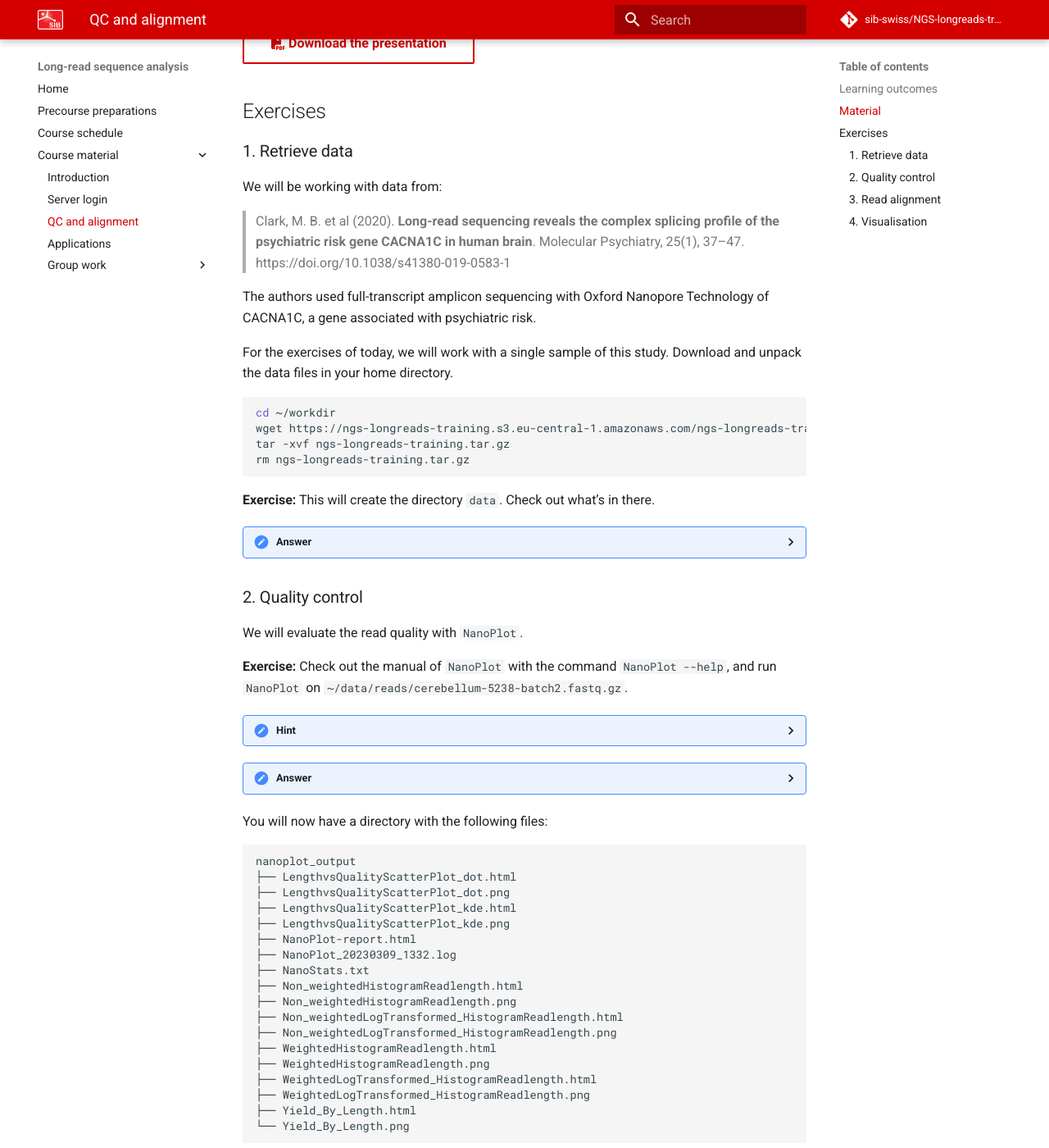
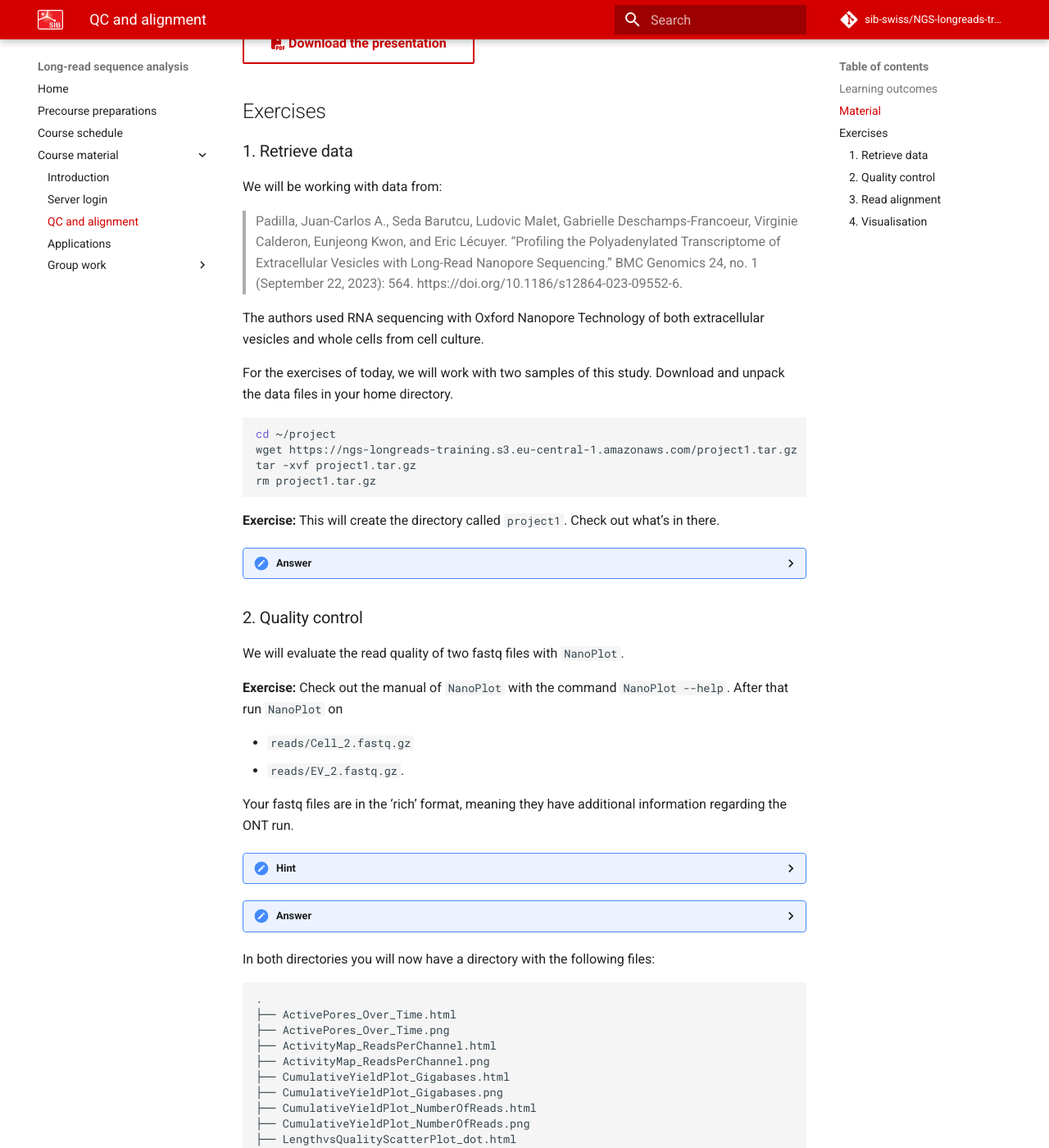
Before and after one commit to sib-swiss/NGS-longreads-training, an MkDocs documentation site: the page built from docs/course_material/qc_alignment.md, in a window 1280 px wide and 1400 px high, scrolled down 554 px. Shown: the whole window at 82% size. Built offline with MkDocs 1.6.1 and Material for MkDocs 9.7.7, drawn with Linux system fonts in a browser that asks for light colours; comment, search, counter and statistics services are not loaded; the version menu is left out; some of the changed text lies outside the part shown.

Commit message:
updates exercises based on new dataset

````diff
--- a/docs/course_material/qc_alignment.md
+++ b/docs/course_material/qc_alignment.md
@@ -19,105 +19,142 @@
 
 We will be working with data from:
 
-> Clark, M. B. et al (2020). **Long-read sequencing reveals the complex splicing profile of the psychiatric risk gene CACNA1C in human brain**. Molecular Psychiatry, 25(1), 37–47. https://doi.org/10.1038/s41380-019-0583-1
+> Padilla, Juan-Carlos A., Seda Barutcu, Ludovic Malet, Gabrielle Deschamps-Francoeur, Virginie Calderon, Eunjeong Kwon, and Eric Lécuyer. “Profiling the Polyadenylated Transcriptome of Extracellular Vesicles with Long-Read Nanopore Sequencing.” BMC Genomics 24, no. 1 (September 22, 2023): 564. https://doi.org/10.1186/s12864-023-09552-6.
 
-The authors used full-transcript amplicon sequencing with Oxford Nanopore Technology of CACNA1C, a gene associated with psychiatric risk.
+The authors used RNA sequencing with Oxford Nanopore Technology of both extracellular vesicles and whole cells from cell culture.
 
-For the exercises of today, we will work with a single sample of this study. Download and unpack the data files in your home directory.
+For the exercises of today, we will work with two samples of this study. Download and unpack the data files in your home directory.
 
 ```sh
-cd ~/workdir
-wget https://ngs-longreads-training.s3.eu-central-1.amazonaws.com/ngs-longreads-training.tar.gz
-tar -xvf ngs-longreads-training.tar.gz
-rm ngs-longreads-training.tar.gz
+cd ~/project
+wget https://ngs-longreads-training.s3.eu-central-1.amazonaws.com/project1.tar.gz
+tar -xvf project1.tar.gz
+rm project1.tar.gz
 ```
 
-**Exercise:** This will create the directory `data`. Check out what's in there.
+**Exercise:** This will create the directory called `project1`. Check out what's in there.
 
 ??? done "Answer"
-    Go to the `~/workdir/data` folder:
+    Go to the `~/project/project1` folder:
 
     ```sh
-    cd ~/data
+    cd ~/project/project1
     ```
 
     The data folder contains the following:
     ```
-    data/
+    project1/
     ├── reads
-    │   └── cerebellum-5238-batch2.fastq.gz
-    └── reference
-        └── Homo_sapiens.GRCh38.dna.chromosome.12.fa
+    │   ├── Cell_1.fastq.gz
+    │   ├── Cell_2.fastq.gz
+    │   ├── Cell_3.fastq.gz
+    │   ├── EV_1.fastq.gz
+    │   ├── EV_2.fastq.gz
+    │   └── EV_3.fastq.gz
+    ├── reads_manifest.tsv
+    └── references
+        ├── Homo_sapiens.GRCh38.111.chr5.chr6.chrX.gtf
+        └── Homo_sapiens.GRCh38.dna.primary_assembly.chr5.chr6.chrX.fa
 
-    2 directories, 2 files
+    2 directories, 9 files
+
     ```
-    In the reads folder a fastq file with reads, in the reference folder the reference sequence.
+    In the reads folder a fastq file with reads, which are described in `reads_manifest.csv`. EV means 'extracellular vesicle', Cell means 'entire cells'. In the references folder you can find the reference sequence and annotation.
 
 ### 2. Quality control
 
-We will evaluate the read quality with `NanoPlot`.
+We will evaluate the read quality of two fastq files with `NanoPlot`.
 
-**Exercise:** Check out the manual of `NanoPlot` with the command `NanoPlot --help`, and run `NanoPlot` on `~/data/reads/cerebellum-5238-batch2.fastq.gz`.
+**Exercise:** Check out the manual of `NanoPlot` with the command `NanoPlot --help`. After that run `NanoPlot` on
+
+- `reads/Cell_2.fastq.gz`
+- `reads/EV_2.fastq.gz`.
+
+Your fastq files are in the 'rich' format, meaning they have additional information regarding the ONT run.
 
 ??? hint "Hint"
-    For a basic output of `NanoPlot` on a `fastq.gz` file you can use the options `--outdir` and `--fastq`.
+    For a basic output of `NanoPlot` on a `fastq.gz` file you can use the options `--outdir` and `--fastq_rich`.
 
 ??? done "Answer"
-    We have a `fastq` file, so based on the manual and the example we can run:
+    We have a rich `fastq` file, so based on the manual and the example we can run:
 
     ```sh
-    cd ~/workdir
+    cd ~/project/project1
+
+    mkdir -p nanoplot
+
     NanoPlot \
-    --fastq data/reads/cerebellum-5238-batch2.fastq.gz \
-    --outdir nanoplot_output
+    --fastq_rich reads/Cell_2.fastq.gz \
+    --outdir nanoplot/Cell_2
+
+    NanoPlot \
+    --fastq_rich reads/EV_2.fastq.gz \
+    --outdir nanoplot/EV_2
     ```
 
-You will now have a directory with the following files:
+In both directories you will now have a directory with the following files:
 
 ```
-nanoplot_output
+.
+├── ActivePores_Over_Time.html
+├── ActivePores_Over_Time.png
+├── ActivityMap_ReadsPerChannel.html
+├── ActivityMap_ReadsPerChannel.png
+├── CumulativeYieldPlot_Gigabases.html
+├── CumulativeYieldPlot_Gigabases.png
+├── CumulativeYieldPlot_NumberOfReads.html
+├── CumulativeYieldPlot_NumberOfReads.png
 ├── LengthvsQualityScatterPlot_dot.html
 ├── LengthvsQualityScatterPlot_dot.png
 ├── LengthvsQualityScatterPlot_kde.html
 ├── LengthvsQualityScatterPlot_kde.png
+├── NanoPlot_20240221_1219.log
 ├── NanoPlot-report.html
-├── NanoPlot_20230309_1332.log
 ├── NanoStats.txt
 ├── Non_weightedHistogramReadlength.html
 ├── Non_weightedHistogramReadlength.png
 ├── Non_weightedLogTransformed_HistogramReadlength.html
 ├── Non_weightedLogTransformed_HistogramReadlength.png
+├── NumberOfReads_Over_Time.html
+├── NumberOfReads_Over_Time.png
+├── TimeLengthViolinPlot.html
+├── TimeLengthViolinPlot.png
+├── TimeQualityViolinPlot.html
+├── TimeQualityViolinPlot.png
 ├── WeightedHistogramReadlength.html
 ├── WeightedHistogramReadlength.png
 ├── WeightedLogTransformed_HistogramReadlength.html
 ├── WeightedLogTransformed_HistogramReadlength.png
 ├── Yield_By_Length.html
 └── Yield_By_Length.png
+
+0 directories, 31 files
 ```
 
-The file `NanoPlot-report.html` contains a report with all the information stored in the other files.
+The file `NanoPlot-report.html` contains a report with all the information stored in the other files, and `NanoStats.txt` in text format.
 
-**Exercise:** Download `NanoPlot-report.html` to your local computer and answer the following questions:
+**Exercise:** Check out some of the .png plots and the contents of `NanoStats.txt`. Also, download `NanoPlot-report.html` for both files to your local computer and answer the following questions:
 
-**A.** How many reads are in the file?
+**A.** How many reads are in the files?
 
-**B.** What is the average read length? Is there a wide distribution? Given that these sequences are generated from a long-range PCR, is that expected?
+**B.** What are the average read lengths? What does this tell us about the quality of both runs?
 
 **C.** What is the average base quality and what kind of accuracy do we therefore expect?
 
 !!! hint "Download files from the notebook"
-    You can download files from the file browser, by right-clicking a file and selecting **Download**:
+    You can download files from the file browser, by right-clicking a file and selecting **Download...**:
 
     <figure>
-      <img src="../../assets/images/jupyter_download_file.png" width="400"/>
+      <img src="../../assets/images/download_file.gif" width="400"/>
     </figure>
 
 ??? done "Answer"
-    A. 3735
+    **A.** Cell_2: 49,808 reads; EV_2: 6,214 reads
 
-    B. The average read length is 6,003.3 base pairs. From the read length histogram we can see that there is a very narrow distribution. As a PCR will generate sequences of approximately the same length, this is expected.
+    **B.** Cell_2: 1186.7 EV_2: 607.9. Both runs are form cDNA. Transcripts are usually around 1-2kb. The average read length is therefore quite for EV_2.
 
-    C. The average base quality is 7.3. We have learned that $p=10^{\frac{-baseQ}{10}}$, so the average probability that the base is wrong is $10^{\frac{-7.3}{10}} = 0.186$. The expected accuracy is $1-0.186=0.814$ or 81.4%.
+    **C.** The median base quality is for both around 12. This means that the error probability is about 10^(-12/10) = 0.06, so an accuracy of 94%.
+
 
 ### 3. Read alignment
 
@@ -138,57 +175,28 @@ The sequence aligner [`minimap2`](https://github.com/lh3/minimap2) is specifical
     ```
     We are working with ONT data so we could choose `map-ont`. However, our data is also spliced. Therefore, we should choose `splice`.
 
-Introns can be quite long in mammals; up to a few hundred kb.
-
-**Exercise:** Look up the CACNA1C gene in hg38 in IGV, and roughly estimate the length of the longest intron.
-
-!!! hint "Hint"
-    First load hg38 in IGV, by clicking the topleft drop-down menu:
-
-    <figure>
-      <img src="../../assets/images/IGV_choose_hg38.png" width="200"/>
-    </figure>
-
-    After that type `CACNA1C` in the search box:
-
-    <figure>
-      <img src="../../assets/images/IGV_choose_CACNA1C.png" width="300"/>
-    </figure>
-
-??? done "Answer"
-    The longest intron is about 350 kilo bases (350,000 base pairs)
-
-**Exercise:** Check out the `-G` option of `minimap2`. How does this relate to the the largest intron size of CACNA1C?
-
-??? done "Answer"
-    This is what the manual says:
-
-    ```
-    -G NUM       max intron length (effective with -xsplice; changing -r) [200k]
-    ```
-
-    We found an intron size of approximately 350k, so the default is set too small. We should be increase it to at least 350k.
-
 **Exercise:** Make a directory called `alignments` in your working directory. After that, modify the command below for `minimap2` and run it from a script.
 
 ```sh
 #!/usr/bin/env bash
 
-cd ~/workdir
+cd ~/project/project1
 
-minimap2 \
--a \
--x [PARAMETER] \
--G [PARAMETER] \
--t 4 \
-data/reference/Homo_sapiens.GRCh38.dna.chromosome.12.fa \
-data/reads/cerebellum-5238-batch2.fastq.gz \
-| samtools sort \
-| samtools view -bh > alignments/cerebellum-5238-batch2.bam
+mkdir -p alignments
 
-## indexing for IGV
-samtools index alignments/cerebellum-5238-batch2.bam
+for sample in EV_2 Cell_2; do
+    minimap2 \
+    -a \
+    -x [PARAMETER] \
+    -t 4 \
+    references/Homo_sapiens.GRCh38.dna.primary_assembly.chr5.chr6.chrX.fa \
+    reads/"$sample".fastq.gz \
+    | samtools sort \
+    | samtools view -bh > alignments/"$sample".bam
 
+    ## indexing for IGV
+    samtools index alignments/"$sample".bam
+done
 
 ```
 
@@ -196,31 +204,29 @@ samtools index alignments/cerebellum-5238-batch2.bam
     Once your script is running, it will take a while to finish. Have a ☕.
 
 ??? done "Answer"
-    Make a directory like this:
 
-    ```sh
-    mkdir ~/workdir/alignments
-    ```
-
-    Modify the script to set the `-x` and `-G` options:
+    Modify the script to set the `-x` option:
 
     ```sh
     #!/usr/bin/env bash
 
-    cd ~/workdir
+    cd ~/project/project1
 
-    minimap2 \
-    -a \
-    -x splice \
-    -G 500k \
-    -t 4 \
-    data/reference/Homo_sapiens.GRCh38.dna.chromosome.12.fa \
-    data/reads/cerebellum-5238-batch2.fastq.gz \
-    | samtools sort \
-    | samtools view -bh > alignments/cerebellum-5238-batch2.bam
+    mkdir -p alignments
 
-    ## indexing for IGV
-    samtools index alignments/cerebellum-5238-batch2.bam
+    for sample in EV_2 Cell_2; do
+        minimap2 \
+        -a \
+        -x splice \
+        -t 4 \
+        references/Homo_sapiens.GRCh38.dna.primary_assembly.chr5.chr6.chrX.fa \
+        reads/"$sample".fastq.gz \
+        | samtools sort \
+        | samtools view -bh > alignments/"$sample".bam
+
+        ## indexing for IGV
+        samtools index alignments/"$sample".bam
+    done
     ```
 
     And run it (e.g. if you named the script `ont_alignment.sh`):
@@ -232,13 +238,28 @@ samtools index alignments/cerebellum-5238-batch2.bam
 
 ### 4. Visualisation
 
-Let's have a look at the alignments. Download the files `cerebellum-5238-batch2.bam` and `cerebellum-5238-batch2.bam.bai` to your local computer and load the `.bam` file into IGV (**File > Load from File...**).
+Let's have a look at the alignments. Download the files (in `~/project/project1/alignments`):
 
-**Exercise:** Have a look at the region `chr12:2,632,655-2,635,447` by typing it into the search box. Do you see any evidence for alternative splicing already?
+- `EV_2.bam`
+- `EV_2.bam.bai`
+- `Cell_2.bam`
+- `Cell_2.bam.bai`
+
+to your local computer and load the `.bam` files into IGV (**File > Load from File...**).
+
+**Exercise:** Have a look at the gene `ELOVL5` by typing the name into the search box.
+
+- Do you see any evidence for alternative splicing already?
+- How is the difference in quality between the two samples? Would that have an effect on estimating differential splicing?
+
+!!! hint "Check out the paper"
+    The authors found splice variants. Check figure 5B in [the paper](https://link.springer.com/article/10.1186/s12864-023-09552-6).
 
 ??? done "Answer"
-    The two exons seem to be mutually exclusive:
+    There is some observable exon skipping in Cell_2:
 
     <figure>
-      <img src="../../assets/images/IGV_alternative_splicing.png" width="300"/>
+      <img src="../../assets/images/igv_ELOVL5.png" width="500"/>
     </figure>
+
+    The coverage of EV_2 is quite low. Also, a lot of the reads do not fully cover the gene. This will make it difficult to estimate differential splicing.
````
Also changed, not shown: docs/course_material/group_work/group_work.md (+1 -1 lines), docs/course_material/group_work/project1.md (+14 -34 lines), docs/course_material/server_login.md (+37 -185 lines), docs/assets/images/download_file.gif (added), docs/assets/images/igv_ELOVL5.png (added), docs/assets/images/new_file.gif (added), docs/assets/images/open_terminal.gif (added), docs/assets/images/vscode_login_page.png (added), 2 other files.
